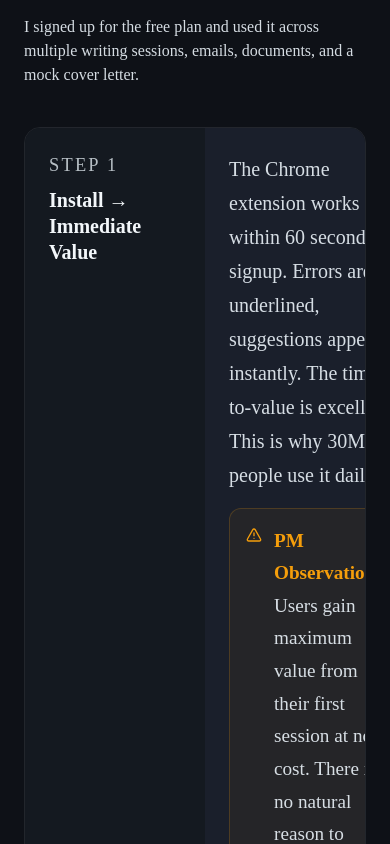
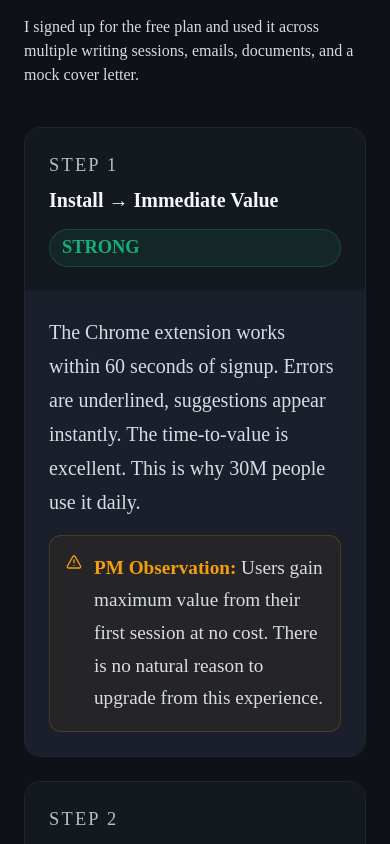
Before and after one commit to Sachin2102/Portfolio, a React (Vite) app: page /case-study/grammarly in a window 390 px wide. Shown: the part 9800-10644 px from the top of the page. Built offline with nearby package versions, Linux system fonts and the light colour scheme.

Commit message:
Fix Audit section clipping on mobile
The step cards used a fixed-width 180px sidebar + flex:1 content in
a row layout with no wrap, so on narrow screens the content column
got squeezed to almost nothing and text was clipped off-screen. Now
wraps to a stacked layout below ~440px combined width.

```diff
--- a/src/pages/CaseStudyGrammarly.tsx
+++ b/src/pages/CaseStudyGrammarly.tsx
@@ -302,15 +302,15 @@ export default function CaseStudyGrammarly() {
           <div style={{ display: 'flex', flexDirection: 'column', gap: 24 }}>
             {AUDIT_STEPS.map((step, i) => (
               <Reveal key={i} delay={100 * (i + 1)}>
-                <div style={{ display: 'flex', flexDirection: 'row', borderRadius: 16, overflow: 'hidden', border: `1px solid ${BORDER}` }}>
-                  <div style={{ width: 180, padding: 24, display: 'flex', flexDirection: 'column', justifyContent: 'space-between', flexShrink: 0, background: CARD2 }}>
+                <div className="audit-step" style={{ display: 'flex', flexDirection: 'row', flexWrap: 'wrap', borderRadius: 16, overflow: 'hidden', border: `1px solid ${BORDER}` }}>
+                  <div style={{ width: 180, minWidth: 180, padding: 24, display: 'flex', flexDirection: 'column', justifyContent: 'space-between', flexShrink: 0, flexGrow: 1, background: CARD2 }}>
                     <div>
                       <div style={{ fontSize: '1.15rem', fontFamily: "'Times New Roman', Times, serif", letterSpacing: '0.12em', textTransform: 'uppercase', color: DIM, marginBottom: 8 }}>{step.num}</div>
                       <div style={{ fontSize: '1.25rem', fontWeight: 700, lineHeight: 1.3, color: TEXT }}>{step.label}</div>
                     </div>
                     <div style={{ marginTop: 16, display: 'inline-block', padding: '4px 12px', borderRadius: 9999, fontSize: '1.15rem', fontWeight: 700, background: `${step.badgeColor}18`, color: step.badgeColor, border: `1px solid ${step.badgeColor}40` }}>{step.badge}</div>
                   </div>
-                  <div style={{ padding: 24, flex: 1, background: CARD }}>
+                  <div style={{ padding: 24, flex: '999 1 260px', minWidth: 260, background: CARD }}>
                     <p style={{ fontSize: '1.25rem', lineHeight: 1.7, marginBottom: 16, color: MUTED }}>{step.body}</p>
                     <div style={{ display: 'flex', alignItems: 'flex-start', gap: 12, padding: 16, borderRadius: 12, background: `${step.problemColor}0d`, border: `1px solid ${step.problemColor}30` }}>
                       <AlertTriangle size={16} style={{ color: step.problemColor, marginTop: 2, flexShrink: 0 }} />
```
